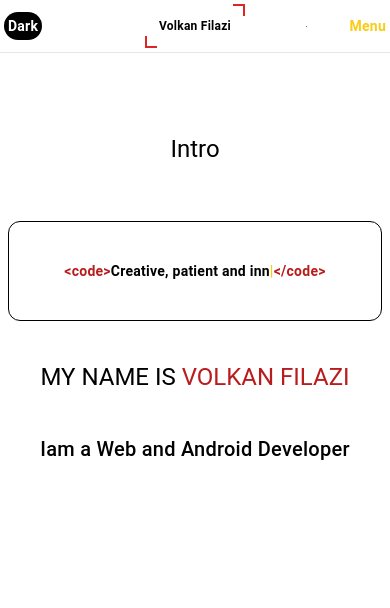
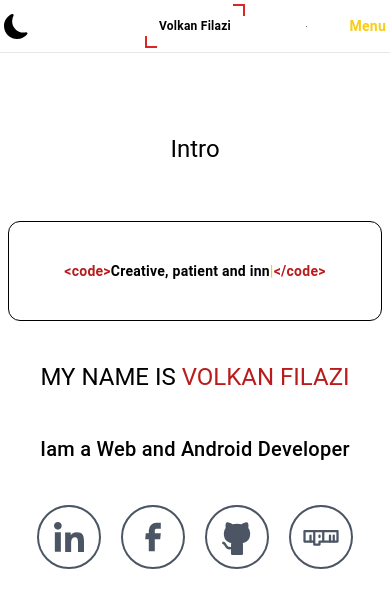
Before and after one commit to volkanfilazi/Angular-Cv-Project, an Angular app: page / in a window 390 px wide. Shown: the top 608 px of the page. Built offline with nearby package versions, Linux system fonts and the light colour scheme.

Commit message:
added social media items and darkmode properties

```diff
--- a/src/app/intro/intro.component.html
+++ b/src/app/intro/intro.component.html
@@ -1,7 +1,3 @@
-<script>
-  let i = "okay"
-</script>
-
 <div [ngClass]="{'dark': darkTheme}"
   class="flex relative h-full flex-col bg-white sm:mt-20 md:mt-0 sm:flex-col md:h-full md:z-10 md:flex-row md:justify-center md:items-center">
   <div class="observed-sections w-full flex gap-2 flex-col mt-14 md:mt-0 md:h-screen justify-center items-center">
@@ -11,23 +7,44 @@
     <div
       class="flex mt-5 flex-col items-center sm:items-center md:justify-center md:items-center w-full space-y-10 p-2 sm:w-full md:w-1/2">
       <div
-        class="border-[1px] text-sm md:text-md w-full sm:w-full md:w-[500px] border-black rounded-xl font-bold flex justify-center items-center h-[100px]" [ngClass]="{'!border-white' : darkTheme}">
+        class="border-[1px] text-sm md:text-md w-full sm:w-full md:w-[500px] border-black rounded-xl font-bold flex justify-center items-center h-[100px]"
+        [ngClass]="{'!border-white' : darkTheme}">
         <p class="text-red-700 mb-0 md:text-lg" [ngClass]="{'!text-yellow-400' : darkTheme}">&lt;code&gt;</p>
         <p class="md:text-lg mb-0">{{ displayText }}<span class=" text-yellow-400 animate-ping">|</span></p>
         <p class="text-red-700 md:text-lg mb-0" [ngClass]="{'!text-yellow-400' : darkTheme}">&lt;/code&gt;</p>
       </div>
-      <h1 class="text-2xl font-serif md:text-4xl font-bold">MY NAME IS<span class="text-red-700" [ngClass]="{'!text-yellow-400' : darkTheme}"> VOLKAN
+      <h1 class="text-2xl font-serif md:text-4xl font-bold">MY NAME IS<span class="text-red-700"
+          [ngClass]="{'!text-yellow-400' : darkTheme}"> VOLKAN
           FILAZI</span></h1>
-          <h2 class="text-sm font-serif md:text-2xl text-center sm:text-center md:text-start font-bold"
-          :style="{ color: darkmode ? 'black' : '' }"> Iam a Web and Android Developer
-        </h2>
+      <h2 class="text-sm font-serif md:text-2xl text-center sm:text-center md:text-start font-bold"
+        :style="{ color: darkmode ? 'black' : '' }"> Iam a Web and Android Developer
+      </h2>
+      <div class="flex items-center gap-5">
+        <div class="border-[2px] group transition-all duration-500 cursor-pointer hover:border-red-700 flex items-center justify-center border-gray-600 rounded-full w-16 h-16"
+        [ngClass]="{'hover:!border-yellow-400': darkTheme}">
+          <svg class="transition-all duration-500 group-hover:fill-red-700 fill-gray-600" [ngClass]="{'group-hover:!fill-yellow-400': darkTheme}" xmlns="http://www.w3.org/2000/svg" width="36" height="36" viewBox="0 0 24 24">
+            <path fill-rule="evenodd" d="M9.429 8.969h3.714v1.85c.535-1.064 1.907-2.02 3.968-2.02c3.951 0 4.889 2.118 4.889 6.004V22h-4v-6.312c0-2.213-.535-3.461-1.897-3.461c-1.889 0-2.674 1.345-2.674 3.46V22h-4V8.969ZM2.57 21.83h4V8.799h-4V21.83ZM7.143 4.55a2.53 2.53 0 0 1-.753 1.802a2.573 2.573 0 0 1-1.82.748a2.59 2.59 0 0 1-1.818-.747A2.548 2.548 0 0 1 2 4.55c0-.677.27-1.325.753-1.803A2.583 2.583 0 0 1 4.571 2c.682 0 1.336.269 1.819.747c.482.478.753 1.126.753 1.803Z" clip-rule="evenodd" />
+          </svg>
+        </div>
+        <div class="border-[2px] group transition-all duration-500 cursor-pointer hover:border-red-700 flex items-center justify-center border-gray-600 rounded-full w-16 h-16"
+        [ngClass]="{'hover:!border-yellow-400': darkTheme}">
+          <svg class="transition-all duration-500 group-hover:fill-red-700 fill-gray-600" [ngClass]="{'group-hover:!fill-yellow-400': darkTheme}" xmlns="http://www.w3.org/2000/svg" width="36" height="36" viewBox="0 0 24 24"><path d="M9.198 21.5h4v-8.01h3.604l.396-3.98h-4V7.5a1 1 0 0 1 1-1h3v-4h-3a5 5 0 0 0-5 5v2.01h-2l-.396 3.98h2.396v8.01Z"/></svg>
+        </div>
+        <div class="border-[2px] group transition-all duration-500 cursor-pointer hover:border-red-700 flex items-center justify-center border-gray-600 rounded-full w-16 h-16"
+        [ngClass]="{'hover:!border-yellow-400': darkTheme}">
+          <svg class="transition-all duration-500 group-hover:fill-red-700 fill-gray-600" [ngClass]="{'group-hover:!fill-yellow-400': darkTheme}" xmlns="http://www.w3.org/2000/svg" width="36" height="36" viewBox="0 0 15 15"><path d="M9.358 2.145a8.209 8.209 0 0 0-3.716 0c-.706-.433-1.245-.632-1.637-.716a2.17 2.17 0 0 0-.51-.053a1.258 1.258 0 0 0-.232.028l-.01.002l-.004.002h-.003l.137.481l-.137-.48a.5.5 0 0 0-.32.276a3.12 3.12 0 0 0-.159 2.101A3.354 3.354 0 0 0 2 5.93c0 1.553.458 2.597 1.239 3.268c.547.47 1.211.72 1.877.863a2.34 2.34 0 0 0-.116.958v.598c-.407.085-.689.058-.89-.008c-.251-.083-.444-.25-.629-.49a4.798 4.798 0 0 1-.27-.402l-.057-.093a9.216 9.216 0 0 0-.224-.354c-.19-.281-.472-.633-.928-.753l-.484-.127l-.254.968l.484.127c.08.02.184.095.355.346a7.2 7.2 0 0 1 .19.302l.068.11c.094.152.202.32.327.484c.253.33.598.663 1.11.832c.35.116.748.144 1.202.074V14.5a.5.5 0 0 0 .5.5h4a.5.5 0 0 0 .5-.5v-3.563c0-.315-.014-.604-.103-.873c.663-.14 1.322-.39 1.866-.86c.78-.676 1.237-1.73 1.237-3.292v-.001a3.354 3.354 0 0 0-.768-2.125a3.12 3.12 0 0 0-.159-2.1a.5.5 0 0 0-.319-.277l-.137.48c.137-.48.136-.48.135-.48l-.002-.001l-.004-.002l-.009-.002a.671.671 0 0 0-.075-.015a1.261 1.261 0 0 0-.158-.013a2.172 2.172 0 0 0-.51.053c-.391.084-.93.283-1.636.716Z"/></svg>
+        </div>
+        <div class="border-[2px] group transition-all duration-500 cursor-pointer hover:border-red-700 flex items-center justify-center border-gray-600 rounded-full w-16 h-16"
+        [ngClass]="{'hover:!border-yellow-400': darkTheme}">
+          <svg class="transition-all duration-500 group-hover:stroke-red-700 stroke-gray-600" [ngClass]="{'group-hover:!stroke-yellow-400': darkTheme}" xmlns="http://www.w3.org/2000/svg" width="36" height="36" viewBox="0 0 24 24"><g fill="none" stroke-linecap="round" stroke-width="1.5"><path stroke-linejoin="round" d="M1 8h22v7H11v2H7.5v-2H1V8Zm6.5 0v7m6-7v7"/><path d="M18 11v4M5 11v4m6-4v1m9.5-1v4"/></g></svg>
+        </div>
+      </div>
     </div>
   </div>
 </div>
 
 <style>
   p {
-  margin: 0 0 0;
-}
-
+    margin: 0 0 0;
+  }
 </style>
--- a/src/app/navbar/navbar.components.html
+++ b/src/app/navbar/navbar.components.html
@@ -18,19 +18,25 @@
       <li>Languages</li>
       <li>Projects</li>
       <li>Resume</li>
-      <button class="bg-black text-white p-1 rounded-full" [ngClass]="{'hidden' : darkTheme}"
-        (click)="toggleDarkTheme()">Dark</button>
-      <button class="bg-white text-black p-1 rounded-full" [ngClass]="{'hidden' : !darkTheme}"
-        (click)="toggleDarkTheme()">Light</button>
+      <div class="flex items-center justify-start">
+        <button (click)="toggleDarkTheme()" [ngClass]="{'hidden' : !darkTheme}">
+          <svg xmlns="http://www.w3.org/2000/svg" width="25px" height="25px" viewBox="0 0 256 256"><path fill="yellow" d="M120 40V16a8 8 0 0 1 16 0v24a8 8 0 0 1-16 0Zm8 24a64 64 0 1 0 64 64a64.07 64.07 0 0 0-64-64Zm-69.66 5.66a8 8 0 0 0 11.32-11.32l-16-16a8 8 0 0 0-11.32 11.32Zm0 116.68l-16 16a8 8 0 0 0 11.32 11.32l16-16a8 8 0 0 0-11.32-11.32ZM192 72a8 8 0 0 0 5.66-2.34l16-16a8 8 0 0 0-11.32-11.32l-16 16A8 8 0 0 0 192 72Zm5.66 114.34a8 8 0 0 0-11.32 11.32l16 16a8 8 0 0 0 11.32-11.32ZM48 128a8 8 0 0 0-8-8H16a8 8 0 0 0 0 16h24a8 8 0 0 0 8-8Zm80 80a8 8 0 0 0-8 8v24a8 8 0 0 0 16 0v-24a8 8 0 0 0-8-8Zm112-88h-24a8 8 0 0 0 0 16h24a8 8 0 0 0 0-16Z"/></svg>
+        </button>
+        <button (click)="toggleDarkTheme()" [ngClass]="{'hidden' : darkTheme}">
+          <svg xmlns="http://www.w3.org/2000/svg" width="25px" height="25px" viewBox="0 0 16 16"><path fill="black" d="M6 .278a.768.768 0 0 1 .08.858a7.208 7.208 0 0 0-.878 3.46c0 4.021 3.278 7.277 7.318 7.277c.527 0 1.04-.055 1.533-.16a.787.787 0 0 1 .81.316a.733.733 0 0 1-.031.893A8.349 8.349 0 0 1 8.344 16C3.734 16 0 12.286 0 7.71C0 4.266 2.114 1.312 5.124.06A.752.752 0 0 1 6 .278z"/></svg>
+        </button>
+      </div>
     </ul>
   </div>
 
   <div class="p-1 md:pb-2 md:pt-2 md:hidden grid grid-cols-3 items-center w-full relative">
     <div class="flex items-center justify-start">
-      <button class="bg-black text-white p-1 rounded-full" [ngClass]="{'hidden' : darkTheme}"
-        (click)="toggleDarkTheme()">Dark</button>
-      <button class="bg-white text-black p-1 rounded-full" [ngClass]="{'hidden' : !darkTheme}"
-        (click)="toggleDarkTheme()">Light</button>
+      <button (click)="toggleDarkTheme()" [ngClass]="{'hidden' : !darkTheme}">
+        <svg xmlns="http://www.w3.org/2000/svg" width="25px" height="25px" viewBox="0 0 256 256"><path fill="yellow" d="M120 40V16a8 8 0 0 1 16 0v24a8 8 0 0 1-16 0Zm8 24a64 64 0 1 0 64 64a64.07 64.07 0 0 0-64-64Zm-69.66 5.66a8 8 0 0 0 11.32-11.32l-16-16a8 8 0 0 0-11.32 11.32Zm0 116.68l-16 16a8 8 0 0 0 11.32 11.32l16-16a8 8 0 0 0-11.32-11.32ZM192 72a8 8 0 0 0 5.66-2.34l16-16a8 8 0 0 0-11.32-11.32l-16 16A8 8 0 0 0 192 72Zm5.66 114.34a8 8 0 0 0-11.32 11.32l16 16a8 8 0 0 0 11.32-11.32ZM48 128a8 8 0 0 0-8-8H16a8 8 0 0 0 0 16h24a8 8 0 0 0 8-8Zm80 80a8 8 0 0 0-8 8v24a8 8 0 0 0 16 0v-24a8 8 0 0 0-8-8Zm112-88h-24a8 8 0 0 0 0 16h24a8 8 0 0 0 0-16Z"/></svg>
+      </button>
+      <button (click)="toggleDarkTheme()" [ngClass]="{'hidden' : darkTheme}">
+        <svg xmlns="http://www.w3.org/2000/svg" width="25px" height="25px" viewBox="0 0 16 16"><path fill="black" d="M6 .278a.768.768 0 0 1 .08.858a7.208 7.208 0 0 0-.878 3.46c0 4.021 3.278 7.277 7.318 7.277c.527 0 1.04-.055 1.533-.16a.787.787 0 0 1 .81.316a.733.733 0 0 1-.031.893A8.349 8.349 0 0 1 8.344 16C3.734 16 0 12.286 0 7.71C0 4.266 2.114 1.312 5.124.06A.752.752 0 0 1 6 .278z"/></svg>
+      </button>
     </div>
     <div class="flex flex-col justify-center items-center">
       <div class="w-[100px] md:w-[150px] flex justify-end">
```
